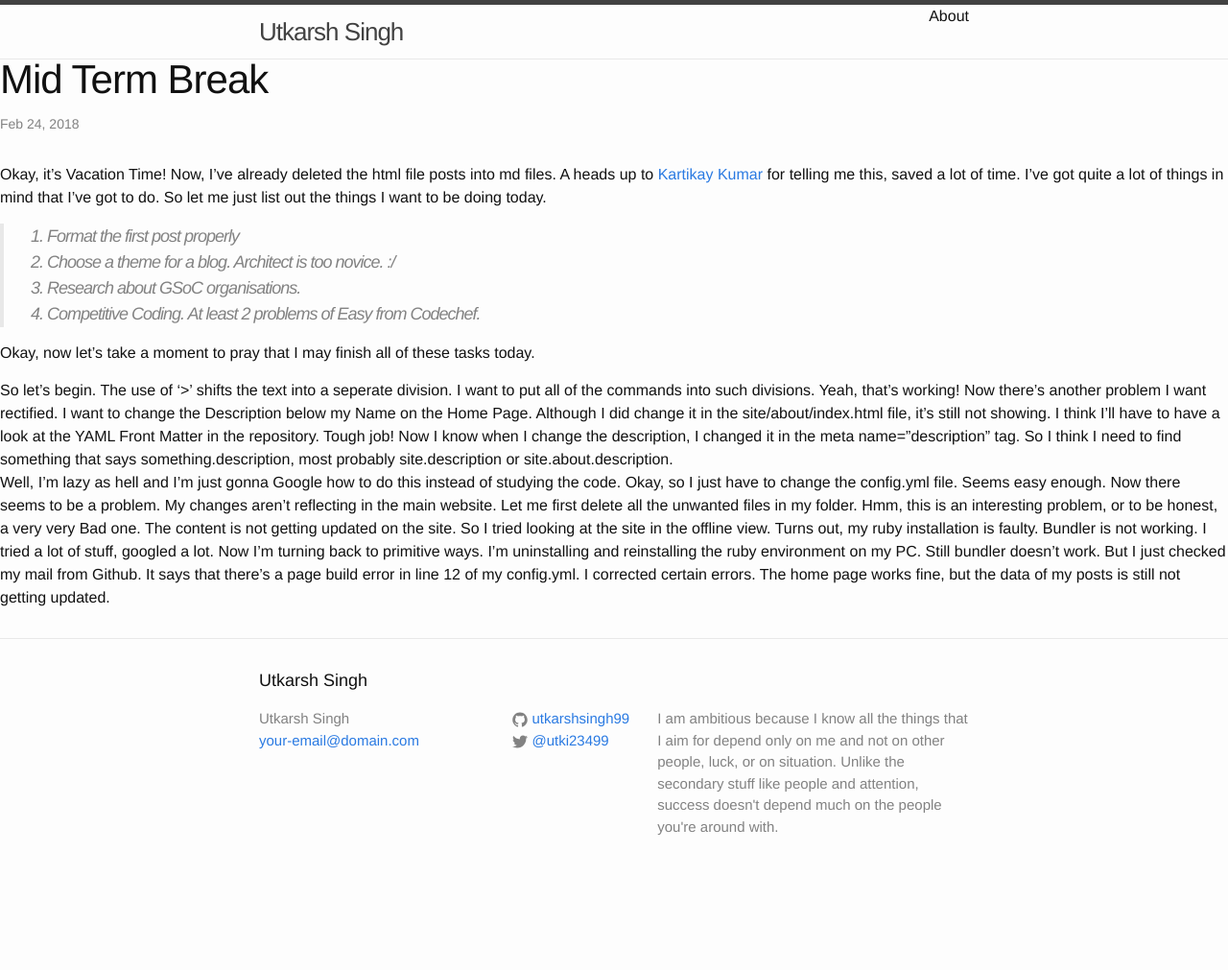
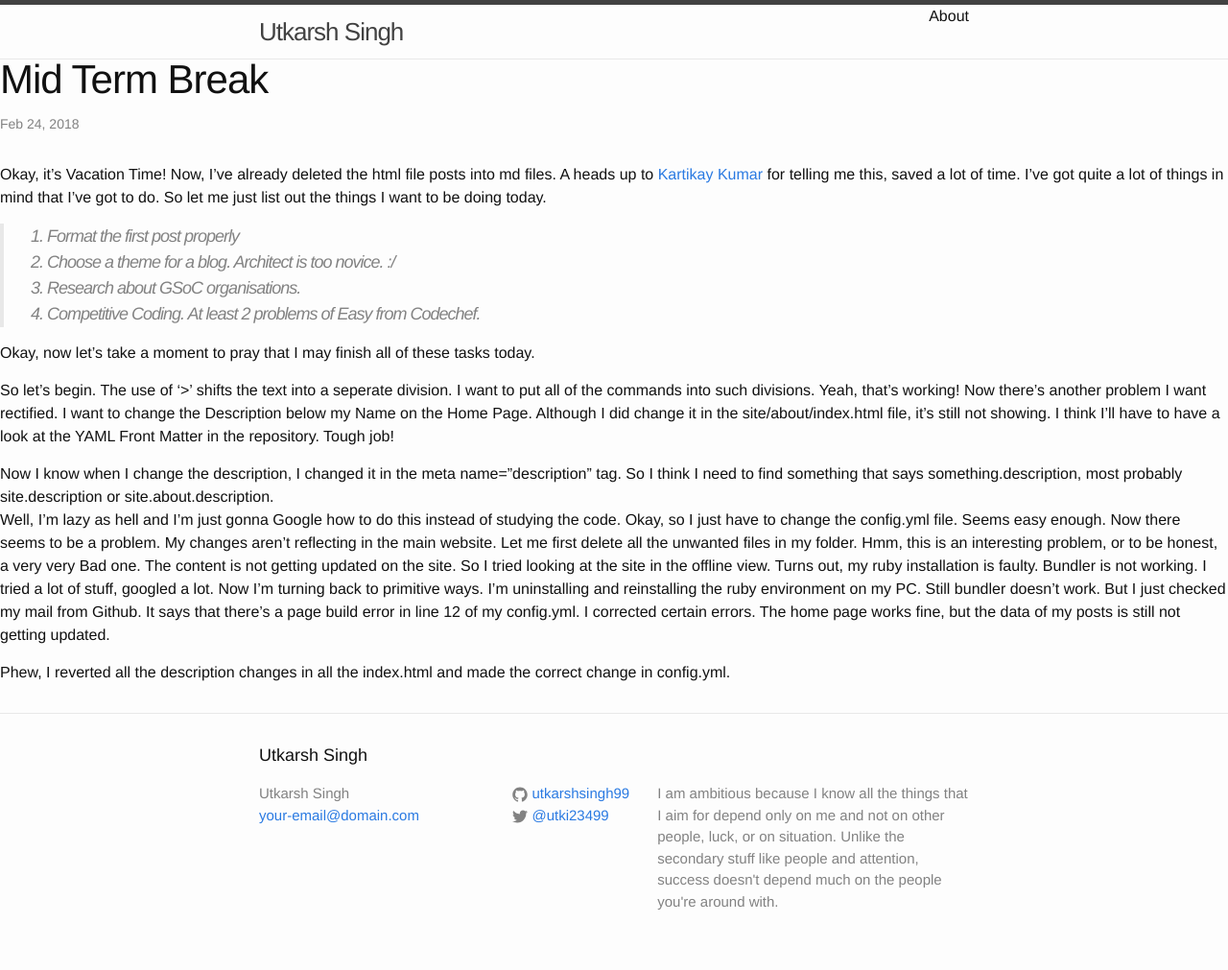
Before and after one commit to utkarshsingh99/utkarshsingh99.github.io, a Jekyll site: the page built from _posts/2018-02-24-Mid-Term-Break.md, in a window 1280 px wide. Shown: the whole page at 96% size. Built offline with Jekyll 4.4.1, drawn with Linux system fonts in a browser that asks for light colours; our own code applies the rules of GitHub Pages for plain Markdown files; before the commit the page ends 933 px from its top, so only the background shows below that.

```diff
--- a/_posts/2018-02-24-Mid-Term-Break.md
+++ b/_posts/2018-02-24-Mid-Term-Break.md
@@ -15,6 +15,7 @@
 Now there's another problem I want rectified. I want to change the Description below my Name on the Home Page.
 Although I did change it in the site/about/index.html file, it's still not showing. I think I'll have to have a look at the YAML Front Matter in the repository.
 Tough job!
+
 Now I know when I change the description, I changed it in the meta name="description" tag. So I think I need to find something that says something.description,
 most probably site.description or site.about.description.
 Well, I'm lazy as hell and I'm just gonna Google how to do this instead of studying the code.
@@ -29,3 +30,5 @@
 Still bundler doesn't work.
 But I just checked my mail from Github. It says that there's a page build error in line 12 of my config.yml.
 I corrected certain errors. The home page works fine, but the data of my posts is still not getting updated.
+
+Phew, I reverted all the description changes in all the index.html and made the correct change in config.yml.
```
Also changed, not shown: _posts/2018-02-24-Selecting-the-Right-Theme.md (added, +9 -0 lines).
